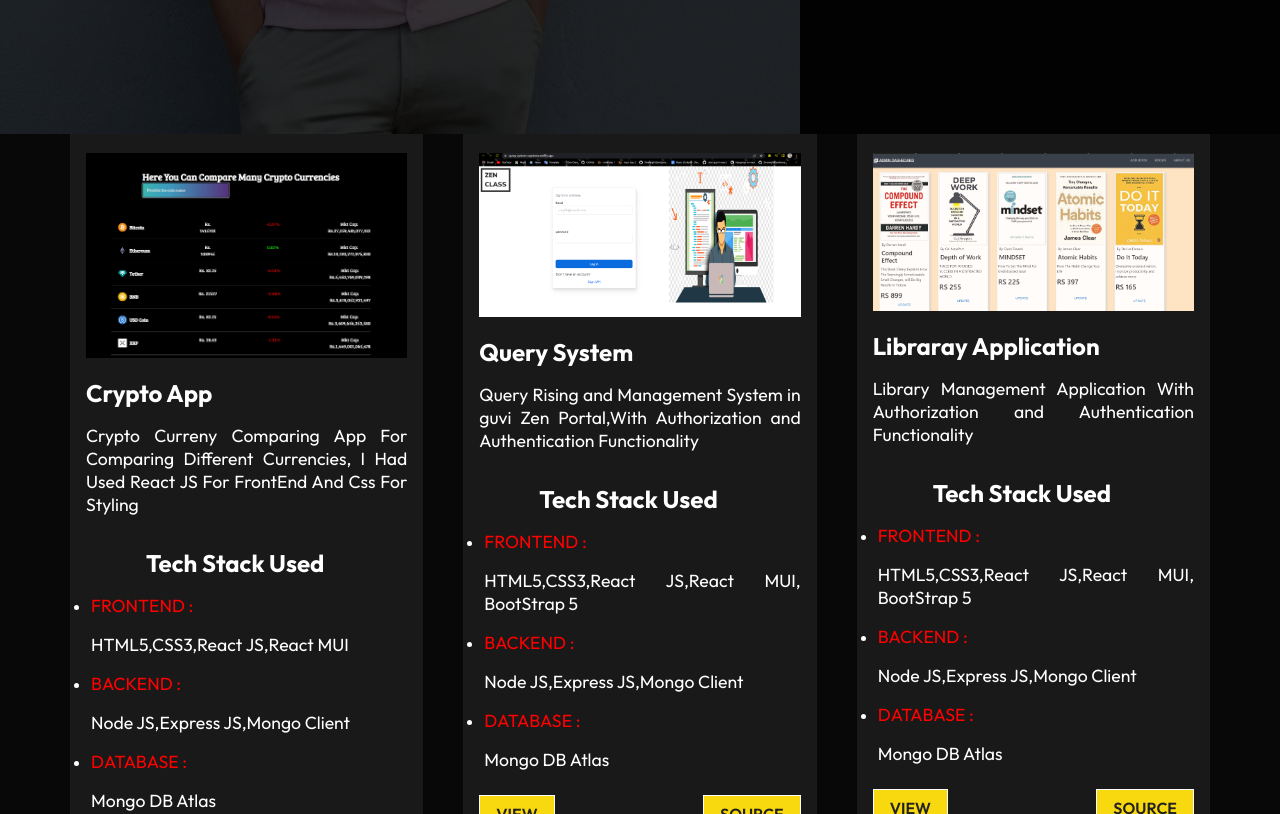
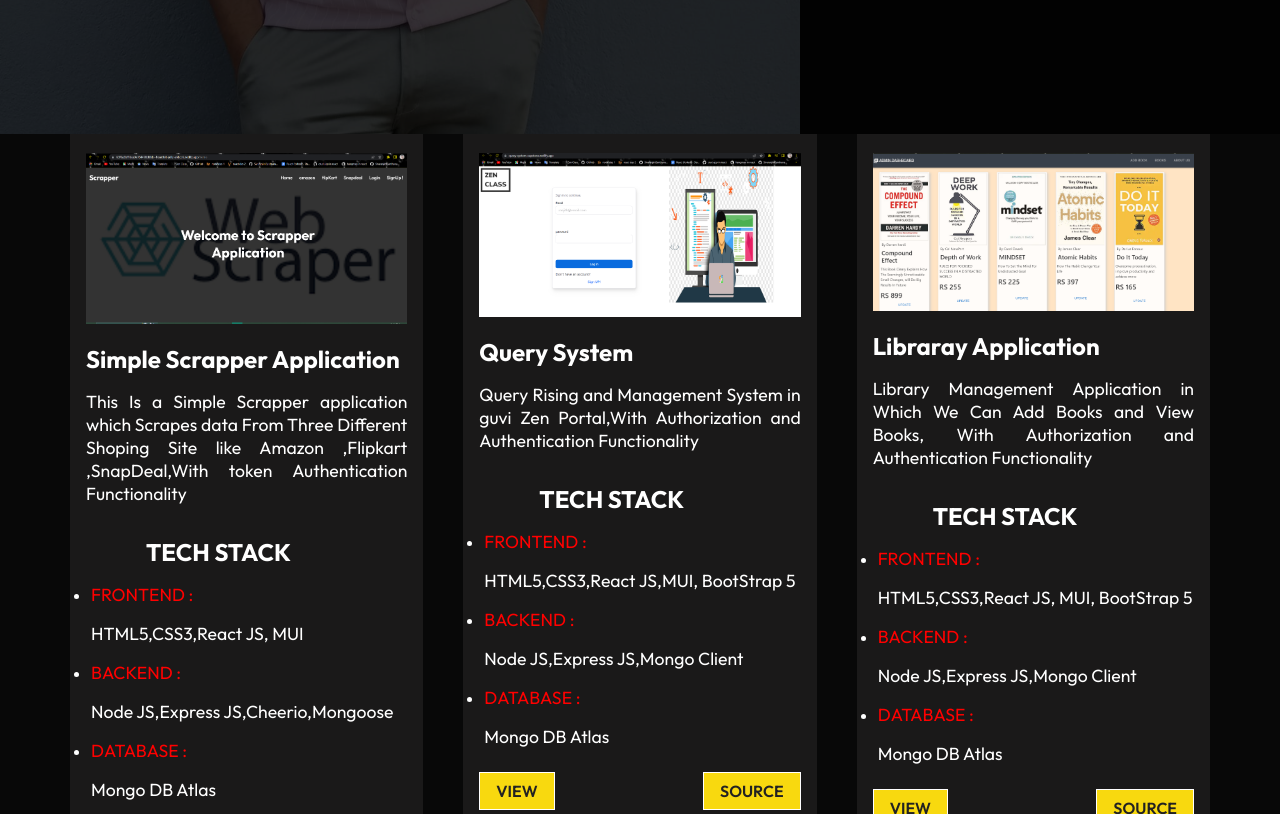
Before and after one commit to RanjithDevelopment/MY-Portfolio-org, a React (Create React App) app: page / in a window 1280 px wide. Shown: the part 666-1480 px from the top of the page. Built offline with nearby package versions, Linux system fonts and the light colour scheme.

Commit message:
Add files via upload

```diff
--- a/src/components/AboutContent.js
+++ b/src/components/AboutContent.js
@@ -3,7 +3,6 @@ import React from 'react'
 // import { Link } from "react-router-dom";
 import Reactjs from "../assests/reactjs.png";
 import Nodejs from "../assests/nodejs.png";
-import CV from "../assests/RanjithCv.pdf";
 import { FaReact, FaHtml5, FaCss3Alt, FaJsSquare, FaNodeJs } from "react-icons/fa";
 const AboutContent = () => {
     return (
@@ -18,7 +17,7 @@ const AboutContent = () => {
                     <FaReact size={30} style={{ color: "#fff", marginRight: "1rem" }} />
                     <FaNodeJs size={30} style={{ color: "#fff", marginRight: "1rem" }} />
                 </div>
-                <a href="https://drive.google.com/file/d/13s5kfHDqnCXWyoRh1jF-KHBjpH3HJW8n/view?usp=share_link" target="_blank">
+                <a href="https://drive.google.com/file/d/1_t6GfdAI72SugDAUxyLH7pcEsf932QXb/view?usp=share_link" target="_blank" rel="noreferrer">
                 <button  className="btn">View My CV</button>
                 </a>
 
--- a/src/components/ProjectCards.js
+++ b/src/components/ProjectCards.js
@@ -2,13 +2,12 @@ import "../css/projectCardstyle.css";
 import React from 'react'
 const ProjectCards = (props) => {
     return (
-
         <div className="project-card">
         <img src={props.imgsrc} alt="true" />
         <h2 className="project-title">{props.title} </h2>
         <div className="pro-details">
             <p>{props.text} </p>
-            <h2 className="project-title" style={{marginLeft:"60px"}}>Tech  Stack  Used</h2>
+            <h2 className="project-title" style={{alignItems:"center",marginLeft:"60px"}}>TECH STACK</h2>
             <ul style= {{listStyleType:"disc",fontSize:"6",color:"white" ,marginLeft:"5px"}}>
              <li> <p style={{color:"red"}}> FRONTEND :</p> <p> {props.frontend}</p></li>
                 <li> <p style={{color:"red"}}> BACKEND :</p><p>{props.backend}</p></li>
--- a/src/components/WorkData.js
+++ b/src/components/WorkData.js
@@ -1,25 +1,26 @@
-import pro1 from "../assests/project1.png";
-import Pro2 from "../assests/project2.png";
+import pro2 from "../assests/project1.png";
+import Pro1 from "../assests/pro.png";
 import pro3 from "../assests/Pro3.png";
+import pro4 from "../assests/project4.png";
 const ProjectCardData =[
     {
-        imgsrc:Pro2,
-        title:"Crypto App",
-        text:"Crypto Curreny Comparing App For Comparing Different Currencies, I Had Used React JS For FrontEnd And Css For Styling ",
-        view:"https://crypto-compare-app.netlify.app/",
-        source:"https://github.com/RanjithDevelopment/Crypto-App-org",
-            frontend:"HTML5,CSS3,React JS,React MUI",
-            backend:"Node JS,Express JS,Mongo Client",
+        imgsrc:Pro1,
+        title:"Simple Scrapper Application ",
+        text:"This Is a Simple Scrapper application which Scrapes data From Three Different Shoping Site like Amazon ,Flipkart ,SnapDeal,With token Authentication Functionality ",
+        view:"https://scrapper-applcation-org.netlify.app/",
+        source:"https://github.com/RanjithDevelopment/scraper-app-frontend",
+            frontend:"HTML5,CSS3,React JS, MUI",
+            backend:"Node JS,Express JS,Cheerio,Mongoose",
             database:"Mongo DB Atlas"
 
     },
 {
-    imgsrc:pro1,
+    imgsrc:pro2,
     title:"Query System",
     text:"Query Rising and Management System in guvi Zen Portal,With Authorization and Authentication Functionality",
     view:"https://qurey-system-capstone.netlify.app/",
-    source:"	https://github.com/RanjithDevelopment/Qrey-system-frontEnd",
-        frontend:"HTML5,CSS3,React JS,React MUI, BootStrap 5",
+    source:"https://github.com/RanjithDevelopment/Qrey-system-frontEnd",
+        frontend:"HTML5,CSS3,React JS,MUI, BootStrap 5",
         backend:"Node JS,Express JS,Mongo Client",
         database:"Mongo DB Atlas"
 
@@ -27,11 +28,22 @@ const ProjectCardData =[
 {
     imgsrc:pro3,
     title:"Libraray Application",
-    text:"Library Management Application With Authorization and Authentication Functionality",
+    text:"Library Management Application in Which We Can Add Books and View Books, With Authorization and Authentication Functionality",
     view:"https://library-store-application.netlify.app/",
     source:"https://github.com/RanjithDevelopment/book-store-frontend",
-        frontend:"HTML5,CSS3,React JS,React MUI, BootStrap 5",
+        frontend:"HTML5,CSS3,React JS, MUI, BootStrap 5",
         backend:"Node JS,Express JS,Mongo Client",
+        database:"Mongo DB Atlas"
+
+},
+{
+    imgsrc:pro4,
+    title:"Blogging Application",
+    text:"A Blog Application With Simple Crud Method In Which  Athenticated User Can View All the Blogs, But they have Only Edit And Delete access To Their Respective Blogs",
+    view:"https://blog-app-org.netlify.app/",
+    source:"https://github.com/RanjithDevelopment/BlogApp-Frontend-org",
+        frontend:"HTML5,CSS3,React JS,React MUI",
+        backend:"Node JS,Express JS,Mongoose",
         database:"Mongo DB Atlas"
 
 }
```
Also changed, not shown: src/assests/pro.png (added), src/assests/project4.png (added).
